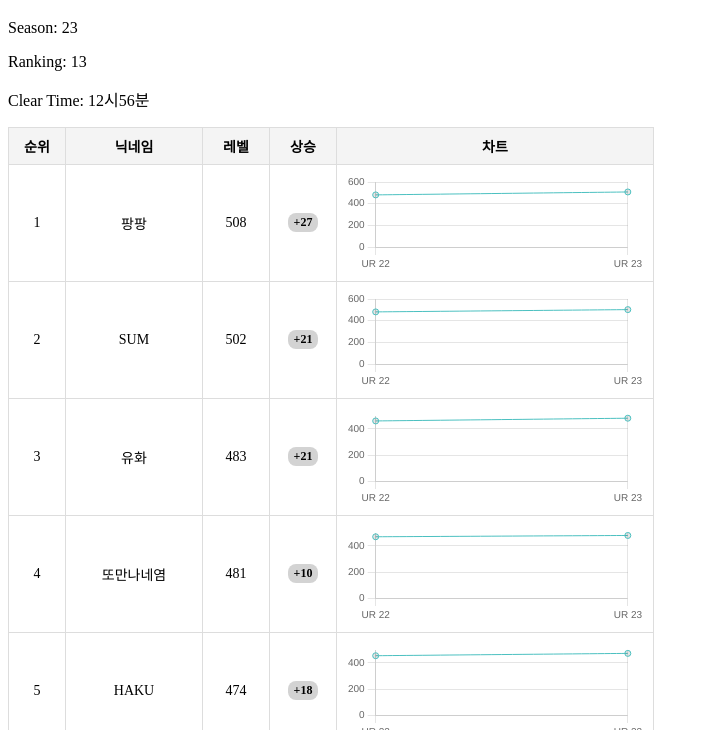
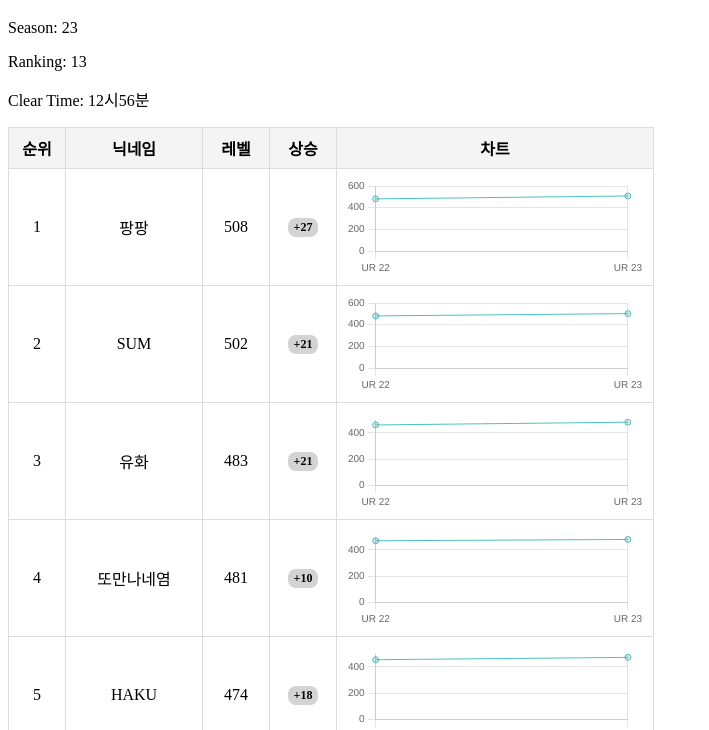
Before and after one commit to zzonothing/foxstar, a plain HTML site: page index.html in a window 1280 px wide. Shown: the part 70-800 px from the top of the page, without its empty margins (0-709 px from the left). Drawn offline with nearby package versions, Linux system fonts and the light colour scheme.

Commit message:
testsets

```diff
--- a/css/style.css
+++ b/css/style.css
@@ -9,7 +9,7 @@
     border: 1px solid #ddd;
     padding: 8px;
     text-align: center;
-    font-size: 14px
+    font-size: 16px
 }
 
 #ranking-table th {
```
